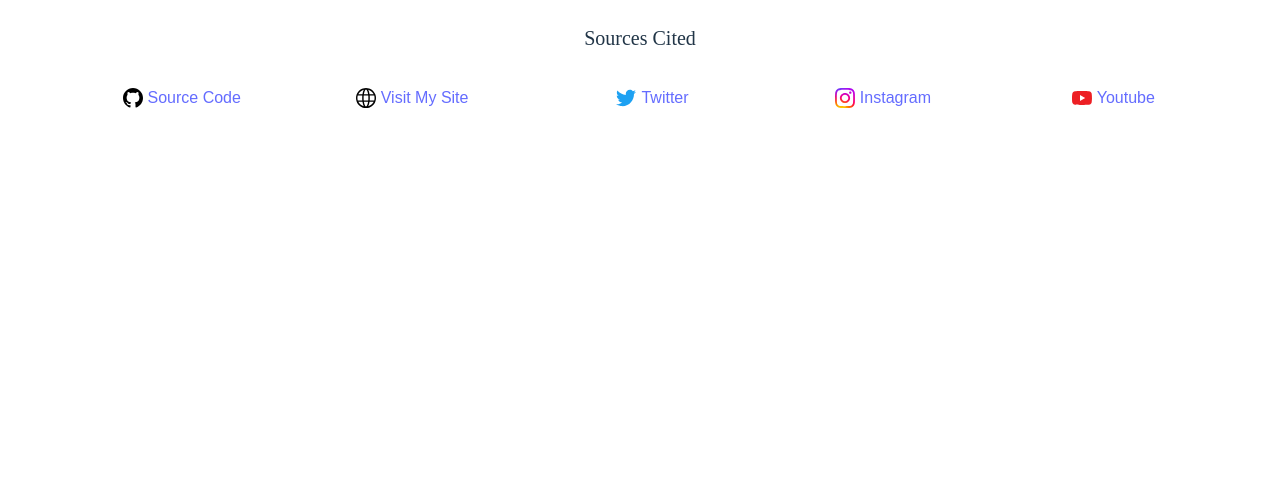
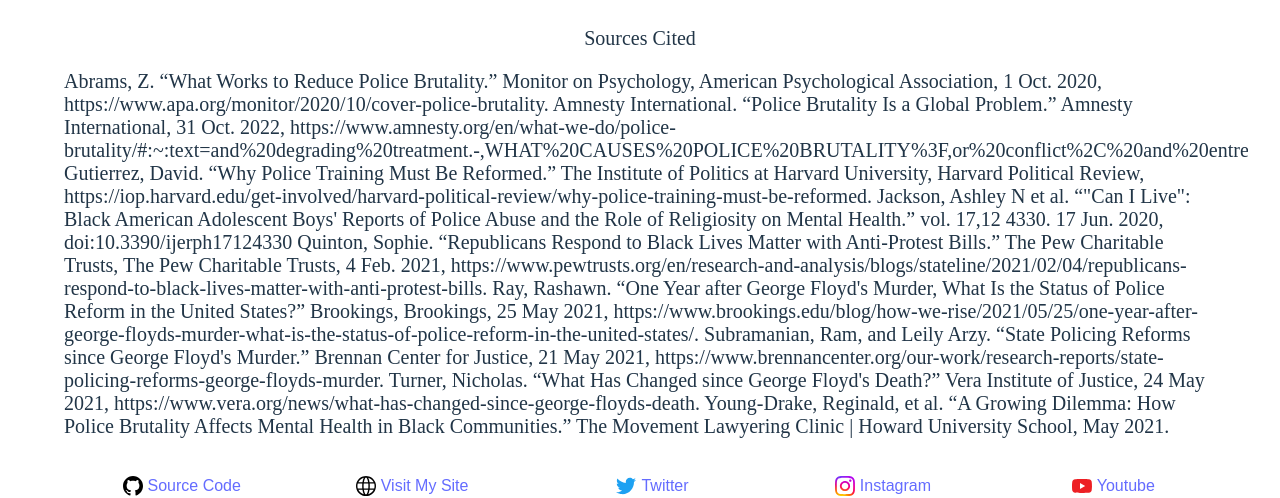
Before and after one commit to mebsport/elaproject, a React (Vite) app: page / in a window 1280 px wide. Shown: the part 2776-3274 px from the top of the page. Before the commit the page ends 2934 px from the top, so only its background shows below. Built offline with nearby package versions, Linux system fonts and the light colour scheme.

Commit message:
Add Sources From Research

```diff
--- a/src/pages/Credits.tsx
+++ b/src/pages/Credits.tsx
@@ -26,7 +26,37 @@
     <Sources>
       <div className='SourcesCited'>
         <SourcesCited>Sources Cited</SourcesCited>
-        <SourcesCitedBody></SourcesCitedBody>
+        <SourcesCitedBody>
+          Abrams, Z. “What Works to Reduce Police Brutality.” Monitor on
+          Psychology, American Psychological Association, 1 Oct. 2020,
+          https://www.apa.org/monitor/2020/10/cover-police-brutality. Amnesty
+          International. “Police Brutality Is a Global Problem.” Amnesty
+          International, 31 Oct. 2022,
+          https://www.amnesty.org/en/what-we-do/police-brutality/#:~:text=and%20degrading%20treatment.-,WHAT%20CAUSES%20POLICE%20BRUTALITY%3F,or%20conflict%2C%20and%20entrenched%20impunity.
+          Gutierrez, David. “Why Police Training Must Be Reformed.” The
+          Institute of Politics at Harvard University, Harvard Political Review,
+          https://iop.harvard.edu/get-involved/harvard-political-review/why-police-training-must-be-reformed.
+          Jackson, Ashley N et al. “"Can I Live": Black American Adolescent
+          Boys' Reports of Police Abuse and the Role of Religiosity on Mental
+          Health.” vol. 17,12 4330. 17 Jun. 2020, doi:10.3390/ijerph17124330
+          Quinton, Sophie. “Republicans Respond to Black Lives Matter with
+          Anti-Protest Bills.” The Pew Charitable Trusts, The Pew Charitable
+          Trusts, 4 Feb. 2021,
+          https://www.pewtrusts.org/en/research-and-analysis/blogs/stateline/2021/02/04/republicans-respond-to-black-lives-matter-with-anti-protest-bills.
+          Ray, Rashawn. “One Year after George Floyd's Murder, What Is the
+          Status of Police Reform in the United States?” Brookings, Brookings,
+          25 May 2021,
+          https://www.brookings.edu/blog/how-we-rise/2021/05/25/one-year-after-george-floyds-murder-what-is-the-status-of-police-reform-in-the-united-states/.
+          Subramanian, Ram, and Leily Arzy. “State Policing Reforms since George
+          Floyd's Murder.” Brennan Center for Justice, 21 May 2021,
+          https://www.brennancenter.org/our-work/research-reports/state-policing-reforms-george-floyds-murder.
+          Turner, Nicholas. “What Has Changed since George Floyd's Death?” Vera
+          Institute of Justice, 24 May 2021,
+          https://www.vera.org/news/what-has-changed-since-george-floyds-death.
+          Young-Drake, Reginald, et al. “A Growing Dilemma: How Police Brutality
+          Affects Mental Health in Black Communities.” The Movement Lawyering
+          Clinic | Howard University School, May 2021.
+        </SourcesCitedBody>
       </div>
       <div className='ImagesCited'></div>
     </Sources>
```
